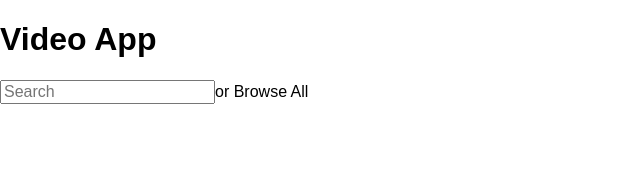
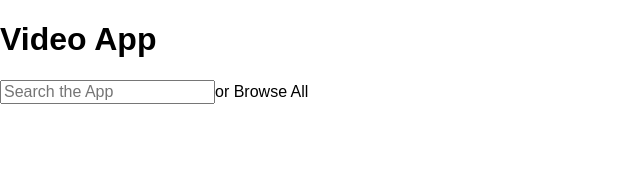
Before and after one commit to ssttv/react-env-project, a React (Create React App) app: page / in a window 1280 px wide. Shown: the top 170 px of the page, without its empty margins (0-640 px from the left). Built offline with nearby package versions, Linux system fonts and the light colour scheme.

Commit message:
chore: generate landing screen

```diff
--- a/src/App.js
+++ b/src/App.js
@@ -9,7 +9,7 @@
   <div classname="app">
     <div classname="landing">
       <h1>Video App</h1>
-      <input type="text" placeholder="Search" />
+      <input type="text" placeholder="Search the App" />
       <a>or Browse All</a>
     </div>
   </div>
```
